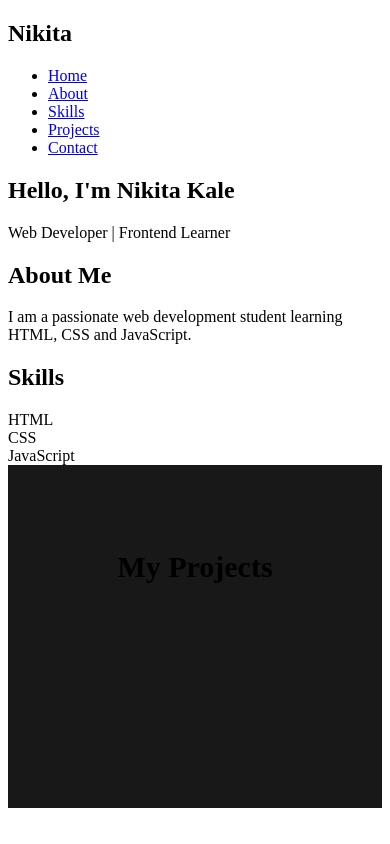
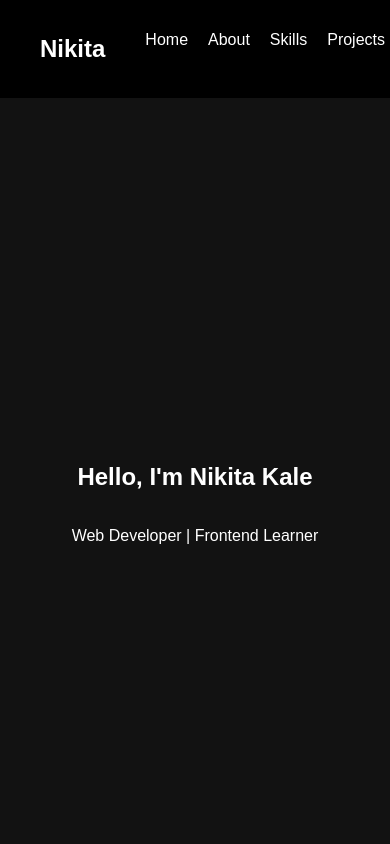
Before and after one commit to Nikita-2004-2411/personal-portfolio, a plain HTML site: page index.html in a window 390 px wide. Shown: the top 844 px of the page. Drawn offline with Linux system fonts and the light colour scheme.

Commit message:
Refactor CSS for layout and styling improvements

```diff
--- a/style.css
+++ b/style.css
@@ -1,16 +1,74 @@
-/* Projects Section */
-#projects{
-    padding:60px 20px;
-    background:#181818;
+body{
+    margin:0;
+    font-family:Arial;
+    background:#121212;
+    color:white;
+    scroll-behavior:smooth;
+}
+
+/* Navbar */
+header{
+    background:#000;
+    position:fixed;
+    width:100%;
+    top:0;
+}
+
+nav{
+    display:flex;
+    justify-content:space-between;
+    padding:15px 40px;
+}
+
+nav ul{
+    display:flex;
+    list-style:none;
+    gap:20px;
+}
+
+nav a{
+    color:white;
+    text-decoration:none;
+}
+
+nav a.active{
+    color:#00aaff;
+}
+
+/* Hero */
+.hero{
+    height:100vh;
+    display:flex;
+    flex-direction:column;
+    justify-content:center;
+    align-items:center;
+}
+
+/* Sections */
+section{
+    padding:80px 20px;
     text-align:center;
 }
 
-#projects h2{
-    margin-bottom:30px;
-    font-size:30px;
+/* Skills */
+.skills-container{
+    display:flex;
+    justify-content:center;
+    gap:20px;
 }
 
-/* Cards Layout */
+.skill-card{
+    background:#1e1e1e;
+    padding:15px 25px;
+    border-radius:8px;
+    transition:0.3s;
+}
+
+.skill-card:hover{
+    transform:scale(1.1);
+}
+
+/* Projects */
 .projects-container{
     display:flex;
     justify-content:center;
@@ -18,41 +76,37 @@
     flex-wrap:wrap;
 }
 
-/* Project Card */
 .project-card{
-    background:#242424;
+    background:#1e1e1e;
     padding:20px;
-    width:280px;
+    width:250px;
     border-radius:10px;
-    transition:0.3s;
     opacity:0;
     transform:translateY(40px);
+    transition:0.5s;
 }
 
-/* Hover Effect */
-.project-card:hover{
-    transform:translateY(-8px) scale(1.02);
-    box-shadow:0 10px 25px rgba(0,0,0,0.5);
-}
-
-.project-card a{
-    display:inline-block;
-    margin-top:10px;
-    color:#00aaff;
-    text-decoration:none;
-    font-weight:bold;
-}
-
-/* Animation Active */
 .project-card.show{
     opacity:1;
     transform:translateY(0);
 }
 
-/* Mobile */
-@media(max-width:600px){
-    .projects-container{
-        flex-direction:column;
-        align-items:center;
-    }
+/* Contact */
+#contact form{
+    max-width:400px;
+    margin:auto;
+    display:flex;
+    flex-direction:column;
+    gap:10px;
 }
+
+input, textarea{
+    padding:10px;
+    background:#1e1e1e;
+    border:1px solid #444;
+    color:white;
+}
+
+button{
+    background:#00aaff;
+    border:none;
```
